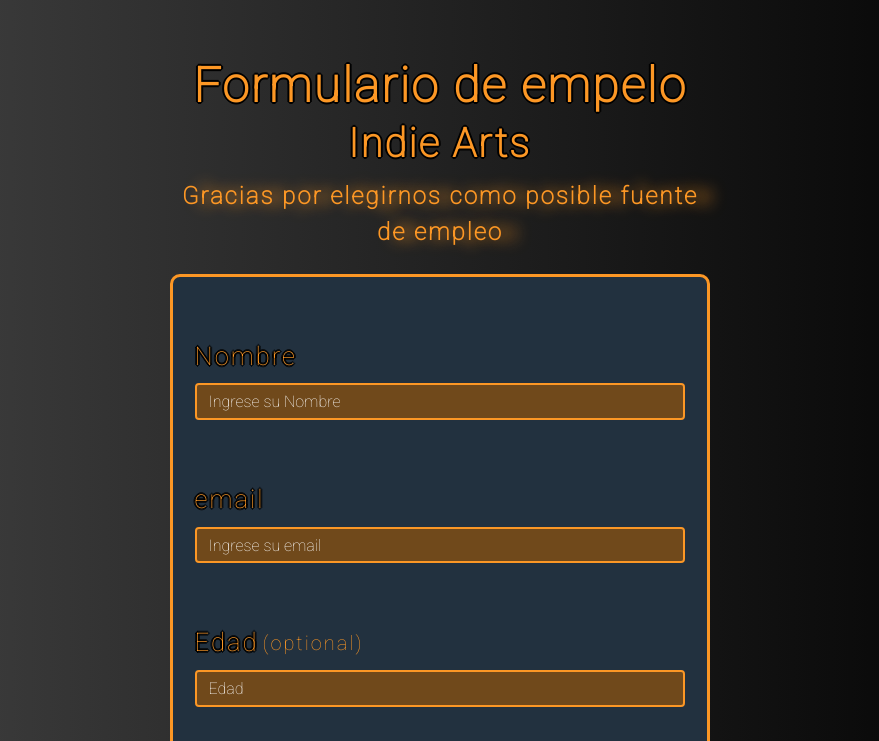
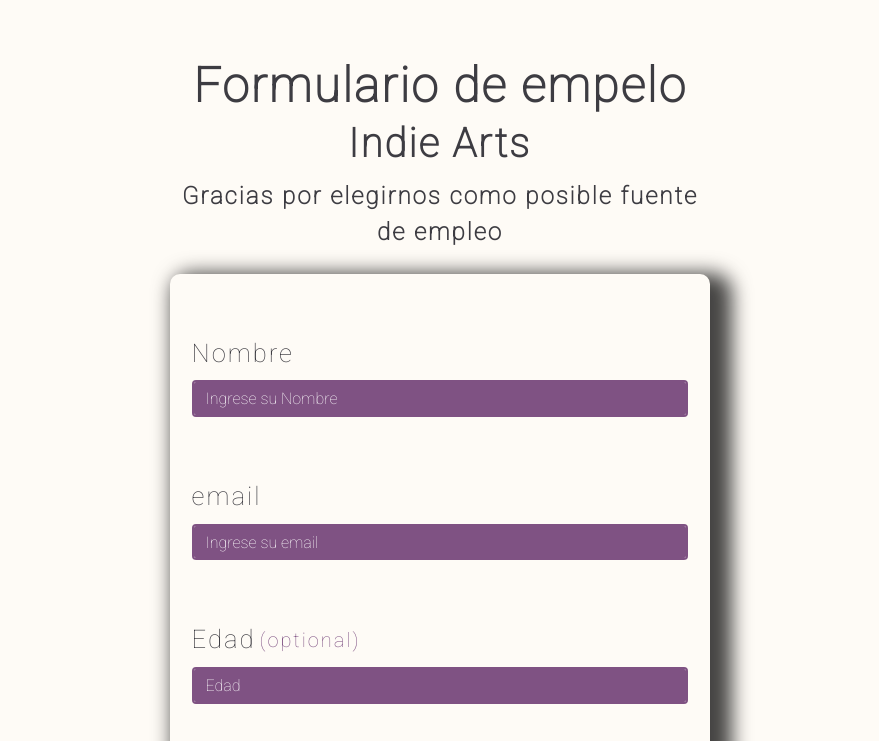
Before and after one commit to Andejy/Formularin--job, a plain HTML site: page index.html in a window 1280 px wide. Shown: the top 741 px of the page, without its empty margins (200-1079 px from the left). Drawn offline with Linux system fonts and the light colour scheme; a web font is replaced by a local one.

Commit message:
Update style.css

```diff
--- a/style.css
+++ b/style.css
@@ -8,8 +8,7 @@ body {
     font-size: 1rem;
     font-weight: 400;
     line-height: 1.5;
-    color:  #fc9725;
-    text-shadow: 2px 0 0 rgb(1, 1, 1), -2px 0 0 rgb(0, 0, 0), 0 2px 0 rgb(0, 0, 0), 0 -2px 0 rgb(0, 0, 0), 1px 1px rgb(0, 0, 0), -1px -1px 0 rgb(0, 0, 0), 1px -1px 0 rgb(0, 0, 0), -1px 1px 0 rgb(0, 0, 0);
+    color:  #3D3C42;
     margin: 0;
 }
 input,
@@ -19,19 +18,19 @@ textarea {
     margin: 0;
     font-size: 16px;
     line-height: inherit;
-    color:  #fc9725;
+    color:  #7F5283;
     font-family: 'Roboto', sans-serif;
 }
 
 
 textarea{
-    border:2px solid  #fc9725;
+    border:2px solid  #7F5283;
 }
 
 
 
 option{
-    color: #22313f;
+    color: #ffffff;
 }
 
  body::before {
@@ -42,9 +41,7 @@ option{
     height: 100%;
     width: 100%;
     z-index: -1;
-    background: #000000;  /* fallback for old browsers */
-background: -webkit-linear-gradient(to right, #434343, #000000);  /* Chrome 10-25, Safari 5.1-6 */
-background: linear-gradient(to right, #434343, #000000); /* W3C, IE 10+/ Edge, Firefox 16+, Chrome 26+, Opera 12+, Safari 7+ */
+   background: #FEFBF6;
 
 }
 .container {
@@ -59,7 +56,7 @@ header {
 header h1 {
     font-size: 3em;
     font-weight: bold;
-    color: #fc9725;
+    color: #3D3C42;
 
 }
 
@@ -76,7 +73,7 @@ h1 p {
      display: block;
     font-size: 2.5em;
     font-weight: bold;
-    color:#fc9725;
+    color:#3D3C42;
     text-align: center;
     animation: flicker 1.5s infinite alternate;
 
@@ -87,13 +84,15 @@ h1 p {
 .description {
     font-size: 1.5em;
     font-weight: bold;
-    color:#fc9725;
-    text-shadow: #fc9725 15px 0px 15px;
+    color:#3D3C42;
+
 }
 
 form {
-    border: 3px solid #fc9725;
-   background-color: #22313f;
+    box-shadow: 12px 9px 19px 10px rgba(0,0,0,0.73);
+    -webkit-box-shadow: 12px 9px 19px 10px rgba(0,0,0,0.73);
+    -moz-box-shadow: 12px 9px 19px 10px rgba(0,0,0,0.73);
+   background-color: #FEFBF6;
     border-radius: 10px;
     padding: 2.5rem 0.1rem;
     animation: flicker2 1.5s infinite alternate;
@@ -123,15 +122,15 @@ label {
     width: 100%;
     height: 2.3em;
     padding: 0.375rem 0.75rem;
-    color: rgb(255, 255, 255);
-    background-color:#a75a0396; ;
+    color: #ffffff;
+    background-color:#7F5283; ;
     background-clip: padding-box;
-    border: 2px solid#fc9725;
+    border: 2px solid#7F5283;
     border-radius: 0.25rem;
 
 }
 .form-control:focus {
-    border-color: #fc9725;
+    border-color: #7F5283;
     outline: 0;
     box-shadow: 0 0 0 0.2rem rgb(1, 1, 1);
   }
@@ -139,7 +138,7 @@ label {
     text-shadow: none;
     margin-left: 00.25rem;
     font-size: 1.25rem;
-    color: #fc9725;
+    color: #7F5283;
 }
 
 .input-radio{
@@ -167,32 +166,28 @@ input::placeholder {
     resize: vertical;
 }
 .submit-button {
-
+    background-color: #7F5283;
     display: block;
     width: 100%;
+    color: #262627;
     height: 2.5rem;
     font-size: 1.5rem;
     font-weight: bold;
-    color:#fc9725;
-   background: #000000;  /* fallback for old browsers */
-background: -webkit-linear-gradient(to bottom, #434343, #000000);  /* Chrome 10-25, Safari 5.1-6 */
-background: linear-gradient(to bottom, #434343, #000000); /* W3C, IE 10+/ Edge, Firefox 16+, Chrome 26+, Opera 12+, Safari 7+ */
-
-
-
-    border: 2px solid #fc9725;
+    border: 2px solid #1d1c1d;
     border-radius: 10px;
     cursor: pointer;
     transition: .5s;
 }
 
 .submit-button:hover {
-   background: #fc9725;  /* fallback for old browsers */
-background: -webkit-linear-gradient(to bottom,#fc9725, #000000);  /* Chrome 10-25, Safari 5.1-6 */
-background: linear-gradient(to bottom, #fc9725, #000000); /* W3C, IE 10+/ Edge, Firefox 16+, Chrome 26+, Opera 12+, Safari 7+ */
 
-    color: rgb(1, 1, 1);
-    border: 2px solid #000;
+    background-color: rgba(255, 255, 255,0.30);
+    box-shadow: 0 8px  32px 0 rgba(31,38,135,0.37);
+    backdrop-filter: blur(20px);
+    border: 2px solid rgba(255, 255, 255,0.18);
+    color: #7F5283;
+
+    border: 2px solid #1d1c1d;
 }
 
 @media (min-width: 768px) {
```
